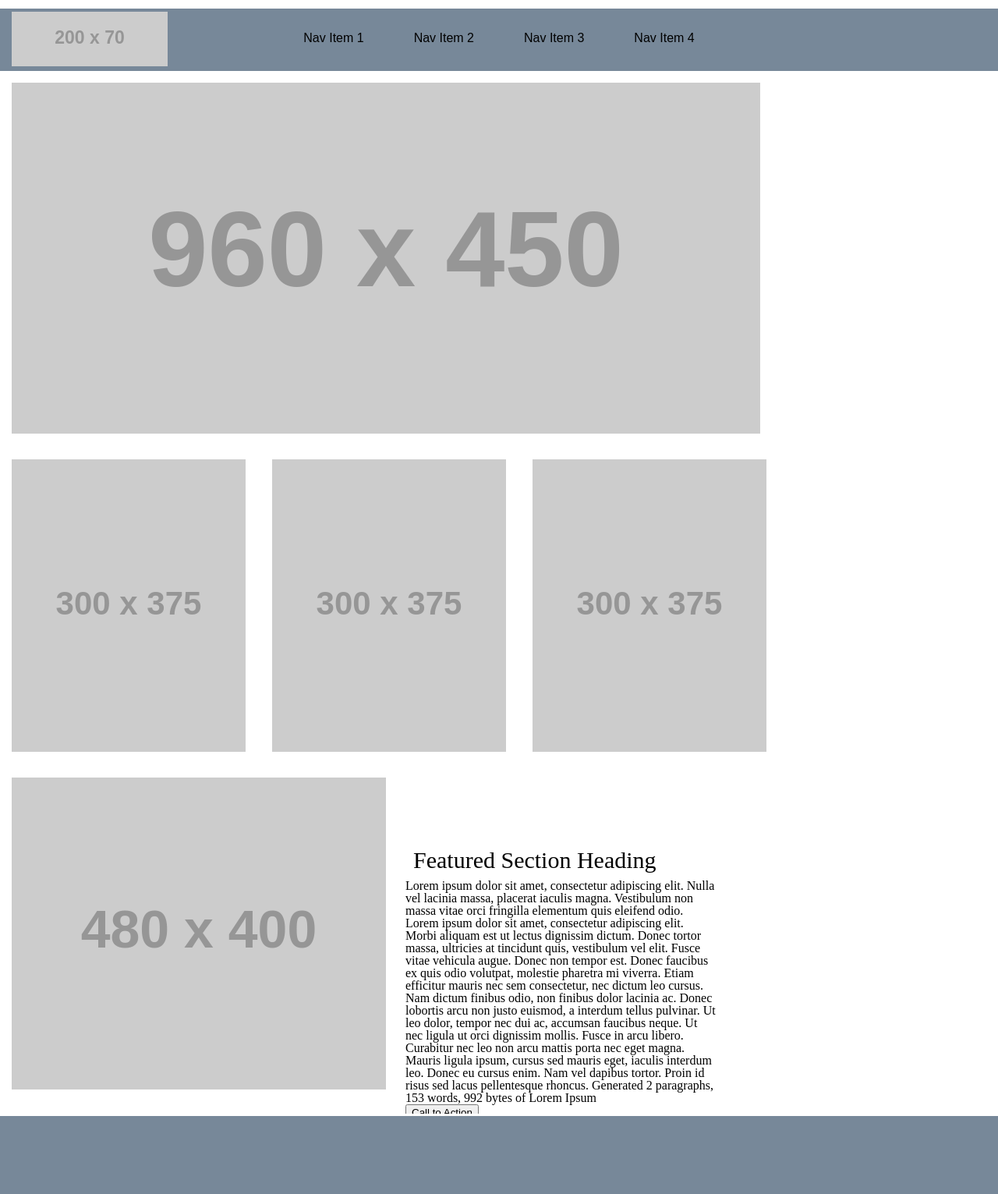
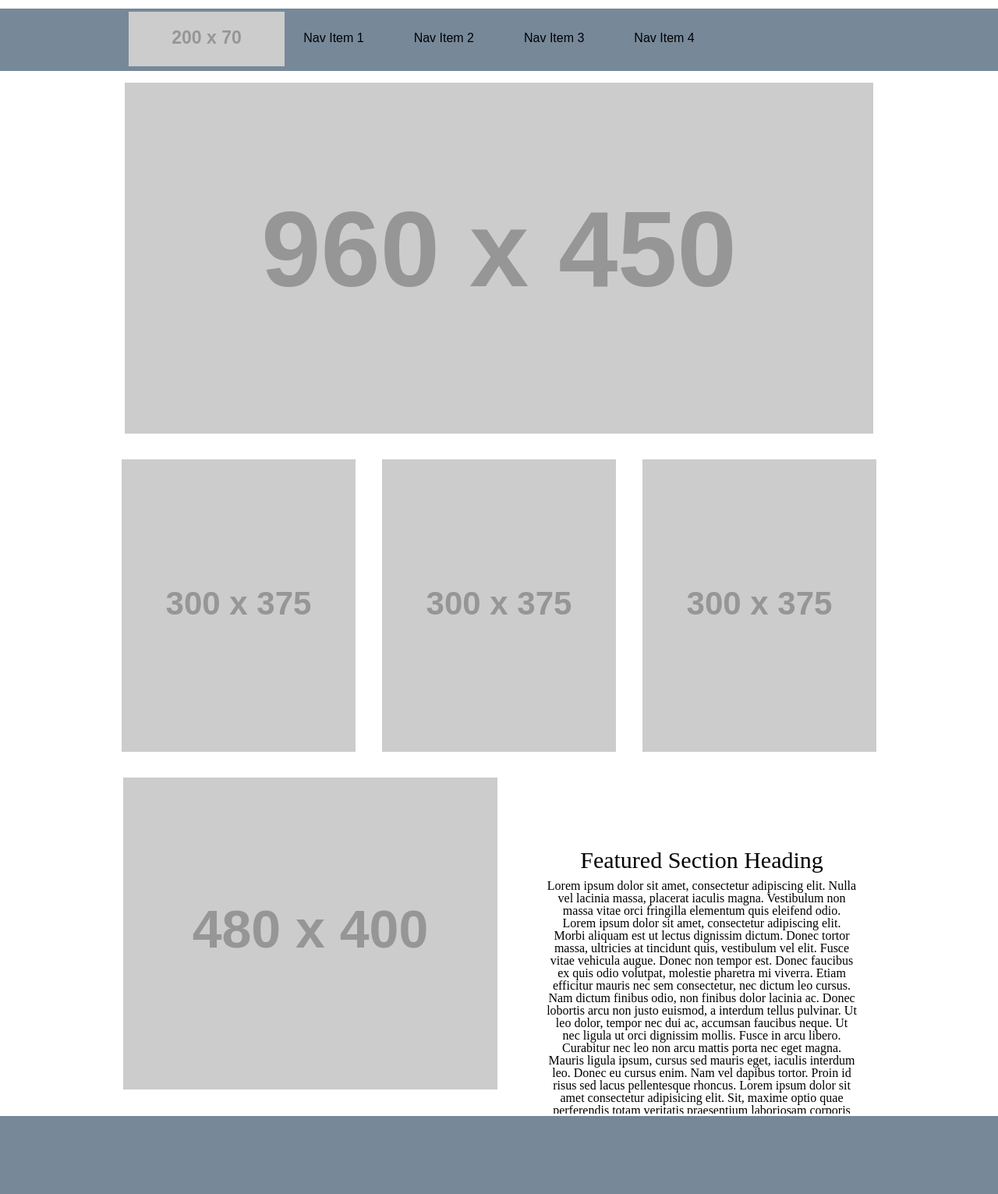
Before and after one commit to adrianhuebner/wireframe-exercise, a plain HTML site: page index.html in a window 1280 px wide. Shown: the whole page at 78% size. Drawn offline with Linux system fonts and the light colour scheme; placeholder pictures from the web are drawn by us.

Commit message:
Figured out how to use image titles in CSSgit status

```diff
--- a/css/style.css
+++ b/css/style.css
@@ -1,9 +1,9 @@
-header>img{
-  marign-right: 2px;
-  float: left;
+img[title="logo"]{
+  margin-right: 765px;
 }
 nav{
   text-align: center;
+  width: 100%;
 }
 ul{
  height: 80px;
@@ -17,8 +17,16 @@ li{
   font-family: sans-serif;
 }
 
+body{
+  text-align: center;
+}
+
 img{
   margin: 15px;
+}
+
+img[title="FeaturedSectionBanner"]{
+  margin-right: 500px;
 }
 
 article{
@@ -39,4 +47,17 @@ h1{
 footer{
   height: 100px;
   background-color:lightslategray;
+  width: 100%;
 }
+
+button{
+  padding: 10px;
+  width: 110px;
+}
+
+/* Source Peter Carmichael, slack */
+
+button :hover {
+  transition: [transition-property] [transition-duration] [transition-timing-function] [transition-delay];
+  background-color: slategrey;
+}
--- a/index.html
+++ b/index.html
@@ -37,6 +37,8 @@
 
           Donec faucibus ex quis odio volutpat, molestie pharetra mi viverra. Etiam efficitur mauris nec sem consectetur, nec dictum leo cursus. Nam dictum finibus odio, non finibus dolor lacinia ac. Donec lobortis arcu non justo euismod, a interdum tellus pulvinar. Ut leo dolor, tempor nec dui ac, accumsan faucibus neque. Ut nec ligula ut orci dignissim mollis. Fusce in arcu libero. Curabitur nec leo non arcu mattis porta nec eget magna. Mauris ligula ipsum, cursus sed mauris eget, iaculis interdum leo. Donec eu cursus enim. Nam vel dapibus tortor. Proin id risus sed lacus pellentesque rhoncus.
 
+          Lorem ipsum dolor sit amet consectetur adipisicing elit. Sit, maxime optio quae perferendis totam veritatis praesentium laboriosam corporis voluptatum laborum ea assumenda officiis sequi, dignissimos voluptatem vero in iste blanditiis. Lorem ipsum dolor sit amet consectetur adipisicing elit. A quaerat modi consectetur. Architecto, iure tempore iusto eos quam velit laudantium quis soluta ipsam doloribus praesentium natus corrupti rem neque ratione? Lorem ipsum dolor sit amet, consectetur adipisicing elit. Exercitationem libero qui, aliquam quasi tenetur reprehenderit possimus nam tempora eum ea enim, obcaecati ad non ipsum dolor ab, temporibus fugiat iste.
+
           Generated 2 paragraphs, 153 words, 992 bytes of Lorem Ipsum
         </p>
         <button name="button">Call to Action</button>
```
